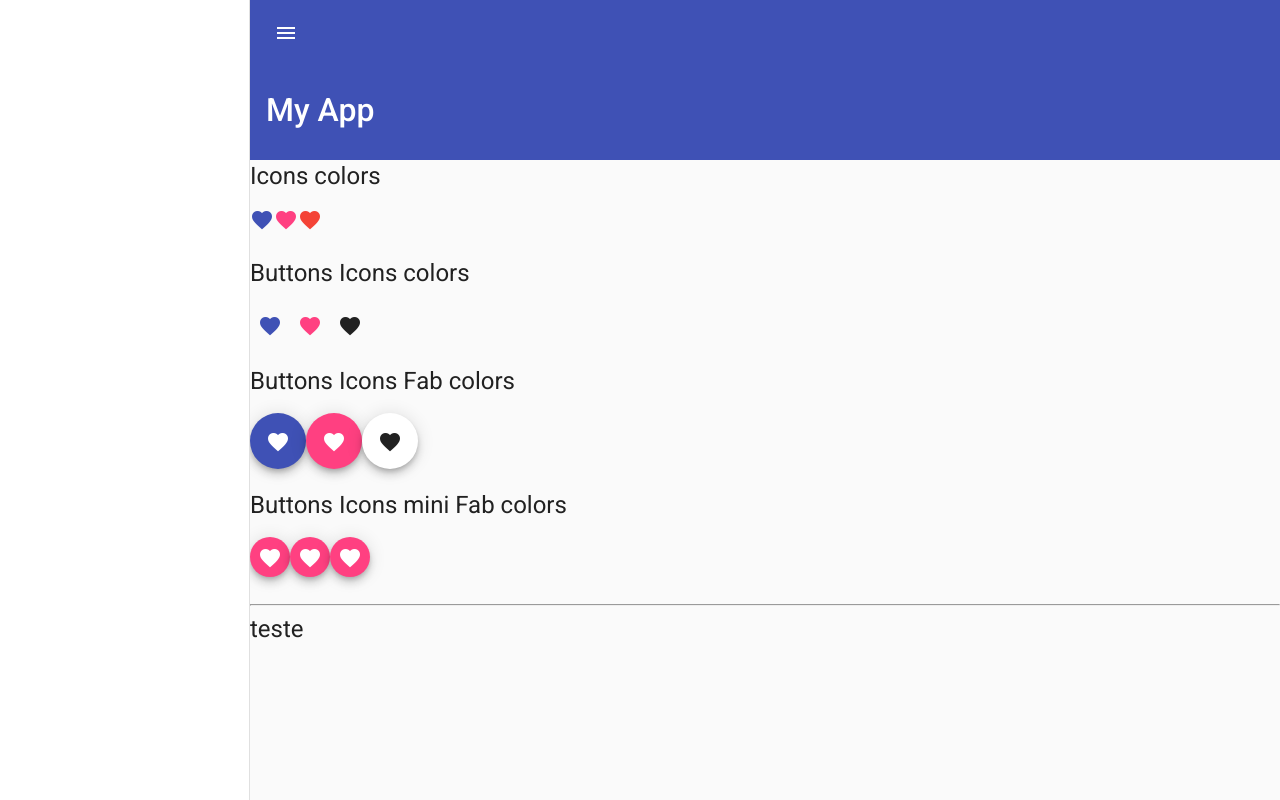
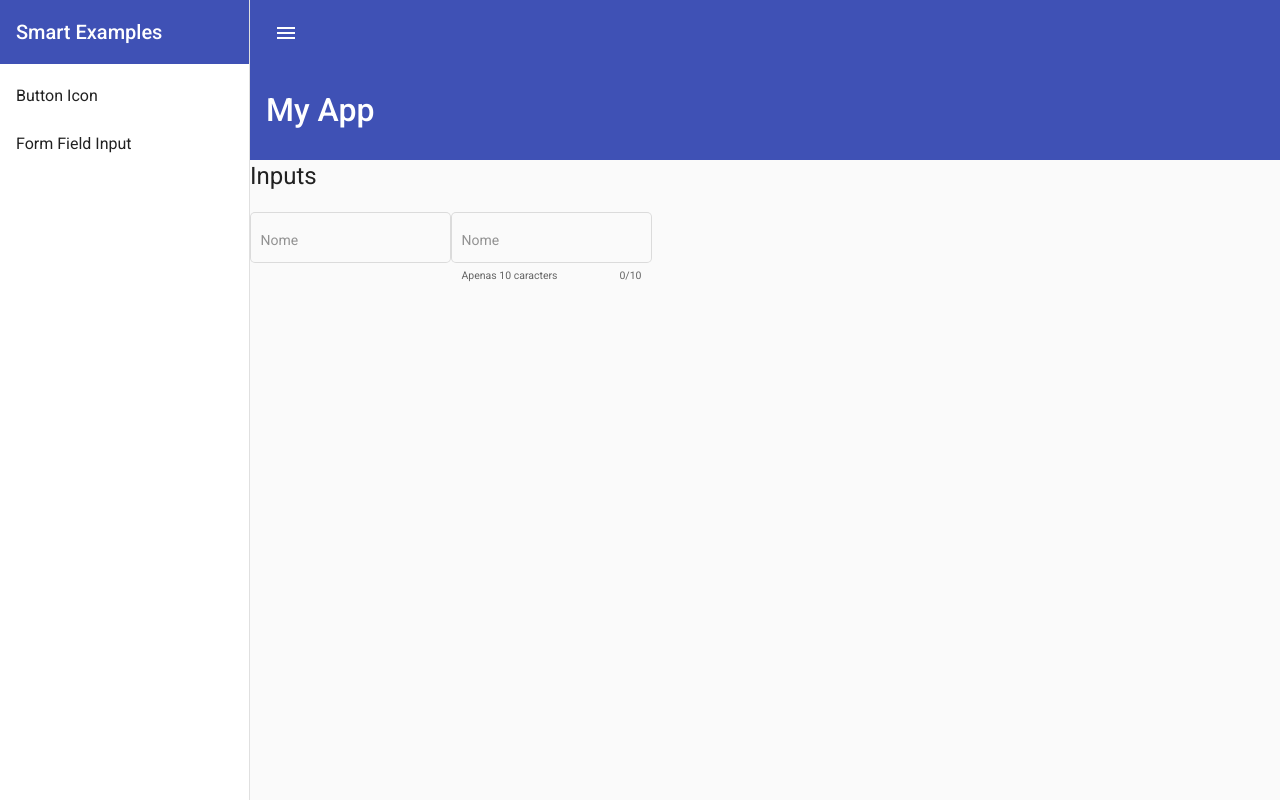
Before and after one commit to gabrielrcdl/Rxjs-Angular-Material, an Angular app in the folder Angular-Material/: page /formfieldinput in a window 1280 px wide. Before the commit this address led to /. Built offline with nearby package versions, Linux system fonts and the light colour scheme.

Commit message:
add router in components

```diff
--- a/Angular-Material/src/app/app-routing.module.ts
+++ b/Angular-Material/src/app/app-routing.module.ts
@@ -1,10 +1,21 @@
 import { NgModule } from '@angular/core';
 import { RouterModule, Routes } from '@angular/router';
+import { ButtonsIconsComponent } from './buttons-icons/buttons-icons.component';
+import { FormFieldInputComponent } from './form-field-input/form-field-input.component';
 
-const routes: Routes = [];
+const routes: Routes = [
+  {
+    path: 'buttonicon',
+    component: ButtonsIconsComponent,
+  },
+  {
+    path: 'formfieldinput',
+    component: FormFieldInputComponent,
+  },
+];
 
 @NgModule({
   imports: [RouterModule.forRoot(routes)],
-  exports: [RouterModule]
+  exports: [RouterModule],
 })
-export class AppRoutingModule { }
+export class AppRoutingModule {}
--- a/Angular-Material/src/app/app.component.html
+++ b/Angular-Material/src/app/app.component.html
@@ -6,6 +6,13 @@
     [fixedInViewport]="true"
     [mode]="sidenavMode"
   >
+    <mat-toolbar color="primary">
+      Smart Examples
+     </mat-toolbar>
+    <mat-nav-list>
+      <a mat-list-item routerLink="buttonicon">Button Icon</a>
+      <a mat-list-item routerLink="formfieldinput"> Form Field Input</a>
+    </mat-nav-list>
   </mat-sidenav>
 
   <mat-sidenav-content>
@@ -29,13 +36,6 @@
     <mat-toolbar class="toolbar-submenu" color="primary">
       <span *ngIf="!showText">My App</span>
     </mat-toolbar>
-    <app-buttons-icons></app-buttons-icons>
-    <h1 class="title">teste</h1>
-    <h1 class="title">teste</h1>
-    <h1 class="title">teste</h1>
-    <h1 class="title">teste</h1>
-    <h1 class="title">teste</h1>
+    <router-outlet></router-outlet>
   </mat-sidenav-content>
 </mat-sidenav-container>
-
-<router-outlet></router-outlet>
--- a/Angular-Material/src/app/app.module.ts
+++ b/Angular-Material/src/app/app.module.ts
@@ -6,19 +6,28 @@ import { AppComponent } from './app.component';
 import { BrowserAnimationsModule } from '@angular/platform-browser/animations';
 import { MaterialModule } from './Material/Material.module';
 import { ButtonsIconsComponent } from './buttons-icons/buttons-icons.component';
+import { FormFieldInputComponent } from './form-field-input/form-field-input.component';
+import { MAT_FORM_FIELD_DEFAULT_OPTIONS } from '@angular/material/form-field';
+import { FormsModule } from '@angular/forms';
+import { MatListModule } from '@angular/material/list';
 
 @NgModule({
-  declarations: [
-    AppComponent,
-    ButtonsIconsComponent
-  ],
+  declarations: [AppComponent, ButtonsIconsComponent, FormFieldInputComponent],
   imports: [
     BrowserModule,
     AppRoutingModule,
     BrowserAnimationsModule,
-    MaterialModule
+    MaterialModule,
+    FormsModule,
+    MatListModule,
   ],
-  providers: [],
-  bootstrap: [AppComponent]
+
+  providers: [
+    {
+      provide: MAT_FORM_FIELD_DEFAULT_OPTIONS,
+      useValue: { appearance: 'outline', floatLabel: 'never' },
+    },
+  ],
+  bootstrap: [AppComponent],
 })
-export class AppModule { }
+export class AppModule {}
--- /dev/null
+++ b/Angular-Material/src/app/form-field-input/form-field-input.component.html
@@ -0,0 +1,29 @@
+<h1>Inputs</h1>
+<mat-form-field>
+  <input type="text" matInput placeholder="Nome" />
+</mat-form-field>
+
+<mat-form-field>
+  <input
+    #userName
+    maxlength="10"
+    type="text"
+    matInput
+    placeholder="Nome"
+    [(ngModel)]="value"
+  />
+  <mat-hint align="start">Apenas {{ userName.maxLength }} caracters</mat-hint>
+  <mat-hint align="end"
+    >{{ userName.value.length }}/{{ userName.maxLength }}</mat-hint
+  >
+
+  <button
+    *ngIf="value"
+    matSuffix
+    mat-icon-button
+    aria-label="Clear"
+    (click)="value = ''"
+  >
+    <mat-icon>close</mat-icon>
+  </button>
+</mat-form-field>
--- /dev/null
+++ b/Angular-Material/src/app/form-field-input/form-field-input.component.ts
@@ -0,0 +1,14 @@
+import { Component, OnInit } from '@angular/core';
+
+@Component({
+  selector: 'app-form-field-input',
+  templateUrl: './form-field-input.component.html',
+  styleUrls: ['./form-field-input.component.scss'],
+})
+export class FormFieldInputComponent implements OnInit {
+  value: string = '';
+
+  constructor() {}
+
+  ngOnInit(): void {}
+}
```
Also changed, not shown: Angular-Material/src/app/Material/Material.module.ts (+10 -11 lines), Angular-Material/src/app/form-field-input/form-field-input.component.scss (added).
